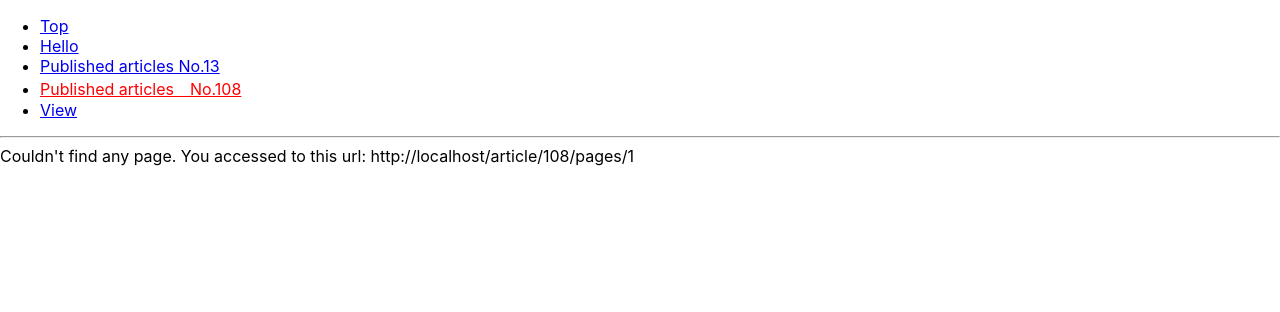
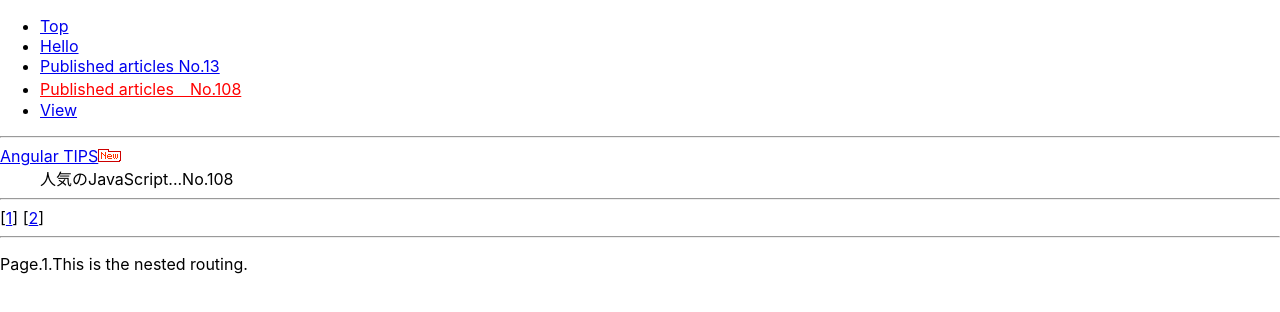
Before and after one commit to RyotaBannai/React_project, a React (Create React App) app in the folder sokushu/quick-react/: page /article/108/pages/1 in a window 1280 px wide. Shown: the top 312 px of the page. Built offline with nearby package versions, Linux system fonts and the light colour scheme.

Commit message:
Implemented rouing that has links to aricles with multiple pages. to do so, used nested routings.

```diff
--- a/sokushu/quick-react/src/App.js
+++ b/sokushu/quick-react/src/App.js
@@ -60,10 +60,12 @@ function App(props) {
           <li><NavLink to="/view" activeStyle={current}>View</NavLink></li>
         </ul>
         <hr />
+
         <Switch>
           <Route exact path="/" component={MyTop} />
           <Route exact path="/hello" component={MyHello} />
           <Route exact path="/article/:id" component={MyWrapArticles} />
+          <Route exact path="/article/:id/pages/:page" component={MyWrapArticles} />
           {/*component要素の代わりにrenderも使える.
            無名関数ではなく、アロー関数を使う.
             後ろに続く()は, タグ１つであれば、あってもなくてもいい.*/}
--- a/sokushu/quick-react/src/MyWrapArticles.js
+++ b/sokushu/quick-react/src/MyWrapArticles.js
@@ -1,4 +1,5 @@
 import React, {Component} from 'react';
+import {Route, Link, Switch} from "react-router-dom";
 import MyArticle from './MyArticle';
 
 export default class MyWrapArticles extends Component{
@@ -48,8 +49,27 @@ export default class MyWrapArticles extends Component{
   }
 
   render(){
+    const id = this.props.match.params.id;
+    const path = this.props.match.path;
+    const url = this.props.match.url;
+    //console.log(`url is: ${url}`) //>> /article/13
+    //console.log(`path is: ${path}`) //>> /article/:id
+    // /artigle/13/pages/1
     return(
-      <React.Fragment>{this.selectedArticle()}</React.Fragment>
+      <React.Fragment>
+
+      {this.selectedArticle()}
+      <hr />
+      [<Link to={`${url}/pages/1`}>1</Link>]
+      [<Link to={`${url}/pages/2`}>2</Link>]
+      <hr />
+      <Switch>
+        {/*親コンポーネントですでにpath="/article/:id/pages/:page"でここまでのpathを指定してるので、そのまま使用する.*/}
+        <Route path={`${path}`} render={()=> <p>{`Page.${this.props.match.params.page}.This is the nested routing.`}</p> } />
+        <Route render={()=> <p>No page any more.</p> } />
+      </Switch>
+
+      </React.Fragment>
     )
   }
 }
```
